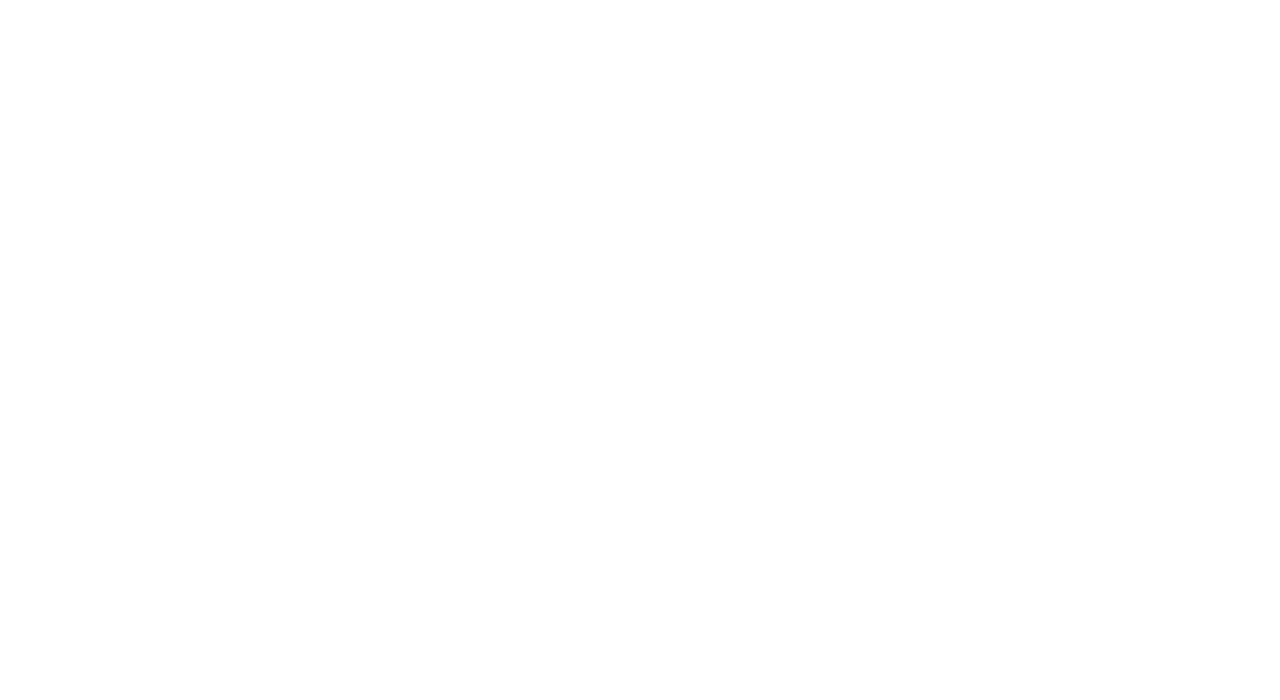
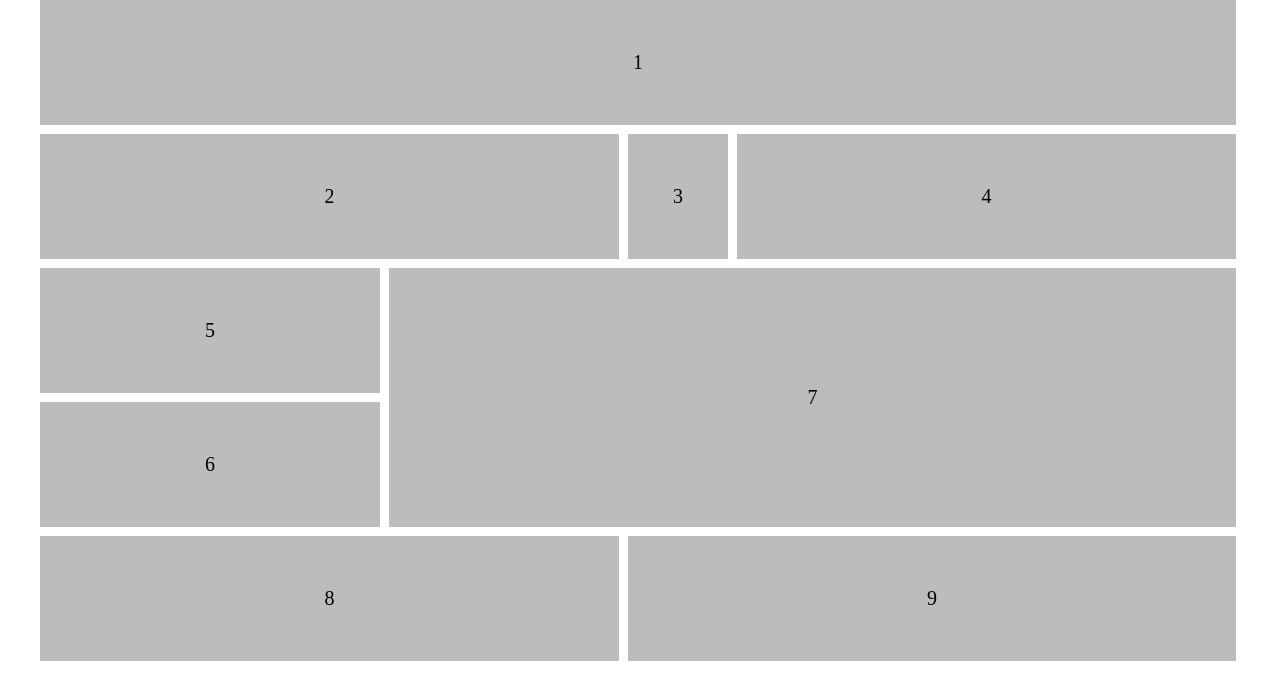
Before and after one commit to IT-BANK/layout-exercise, a plain HTML site: page tomiiporrini/index.html in a window 1280 px wide. Drawn offline with Linux system fonts and the light colour scheme.

Commit message:
ejercicio terminado

```diff
--- a/tomiiporrini/index.html
+++ b/tomiiporrini/index.html
@@ -9,9 +9,19 @@
 </head>
 <body>
 
-
-
-
+    <div class="container">
+        <div class="grid">
+            <div class="rectangulo_1 caja">1</div>
+            <div class="rectangulo_2 caja">2</div>
+            <div class="rectangulo_3 caja">3</div>
+            <div class="rectangulo_4 caja">4</div>
+            <div class="rectangulo_5 caja">5</div>
+            <div class="rectangulo_6 caja">6</div>
+            <div class="rectangulo_7 caja">7</div>
+            <div class="rectangulo_8 caja">8</div>
+            <div class="rectangulo_9 caja">9</div>
+        </div>
+    </div>
 
 </body>
 </html>
--- a/tomiiporrini/style.css
+++ b/tomiiporrini/style.css
@@ -0,0 +1,72 @@
+* {
+    padding: 0;
+    margin: 0;
+  }
+
+.container{
+    width: 1200px;
+    height: auto;
+    margin: auto;
+}
+
+.grid{
+    display: grid;
+    grid-template-columns: 340px 230px 100px 150px 340px;
+    grid-template-rows: repeat(5, 125px);
+    grid-gap: 9px;
+    /* grid-gap sirve para agregar la division entre cajas */
+}
+
+.caja{
+    background-color: #bcbcbc;
+    color: black;
+    font-size: 20px;
+    align-items: center;
+    justify-content: center;
+    display: flex;
+}
+
+.rectangulo_1{
+    grid-column: 1/6;
+    grid-row: 1/2;
+}
+
+.rectangulo_2{
+    grid-column:1/3;
+    grid-row: 2/3;
+}
+
+.rectangulo_3{
+    grid-column:3/4;
+    grid-row: 2/3;
+}
+
+.rectangulo_4{
+    grid-column:4/6;
+    grid-row: 2/3;
+}
+
+.rectangulo_5{
+    grid-column:1/2;
+    grid-row: 3/4;
+}
+
+.rectangulo_6{
+    grid-column:1/2;
+    grid-row: 4/5;
+}
+
+.rectangulo_7{
+    grid-column:2/6;
+    grid-row: 3/5;
+}
+
+.rectangulo_8{
+    grid-column:1/3;
+    grid-row: 5/6;
+}
+
+.rectangulo_9{
+    grid-column:3/6;
+    grid-row: 5/6;
+}
```
